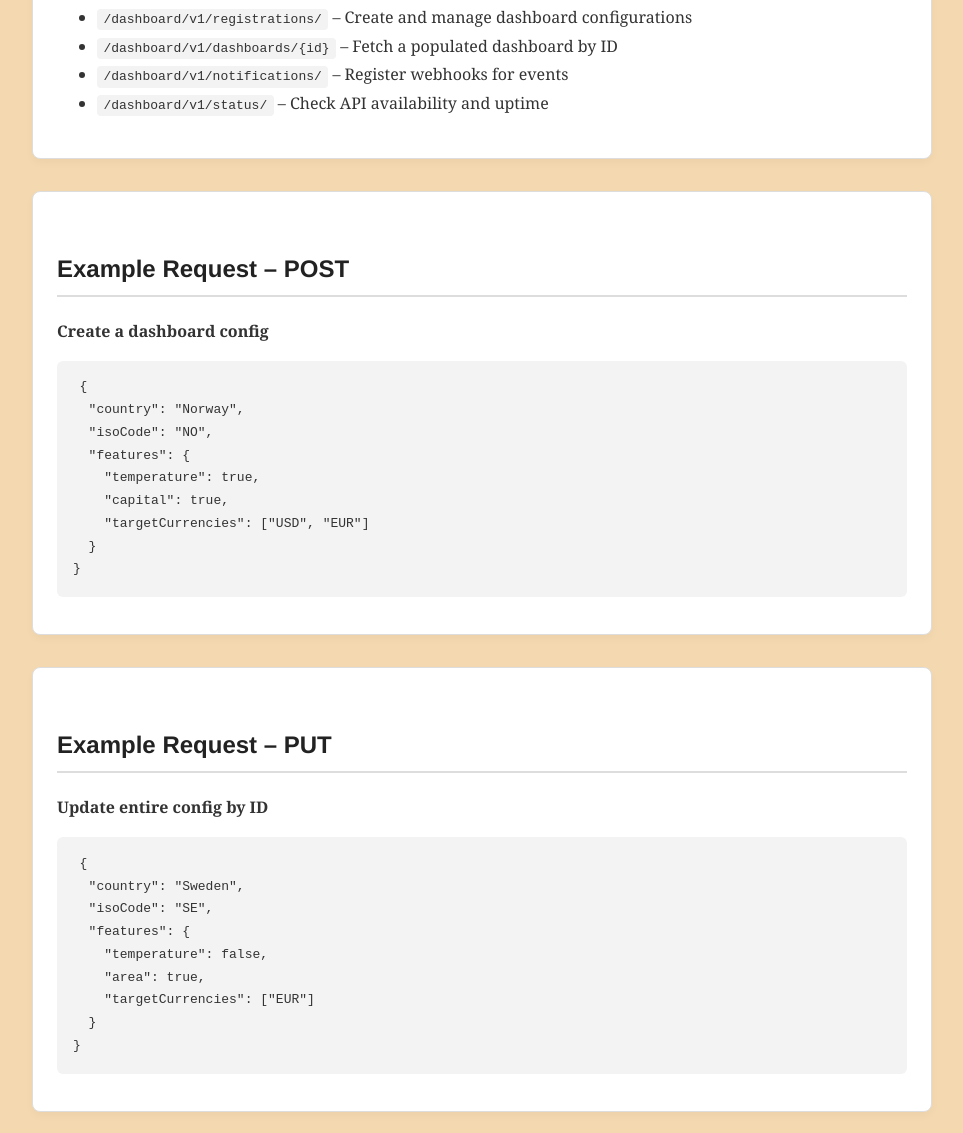
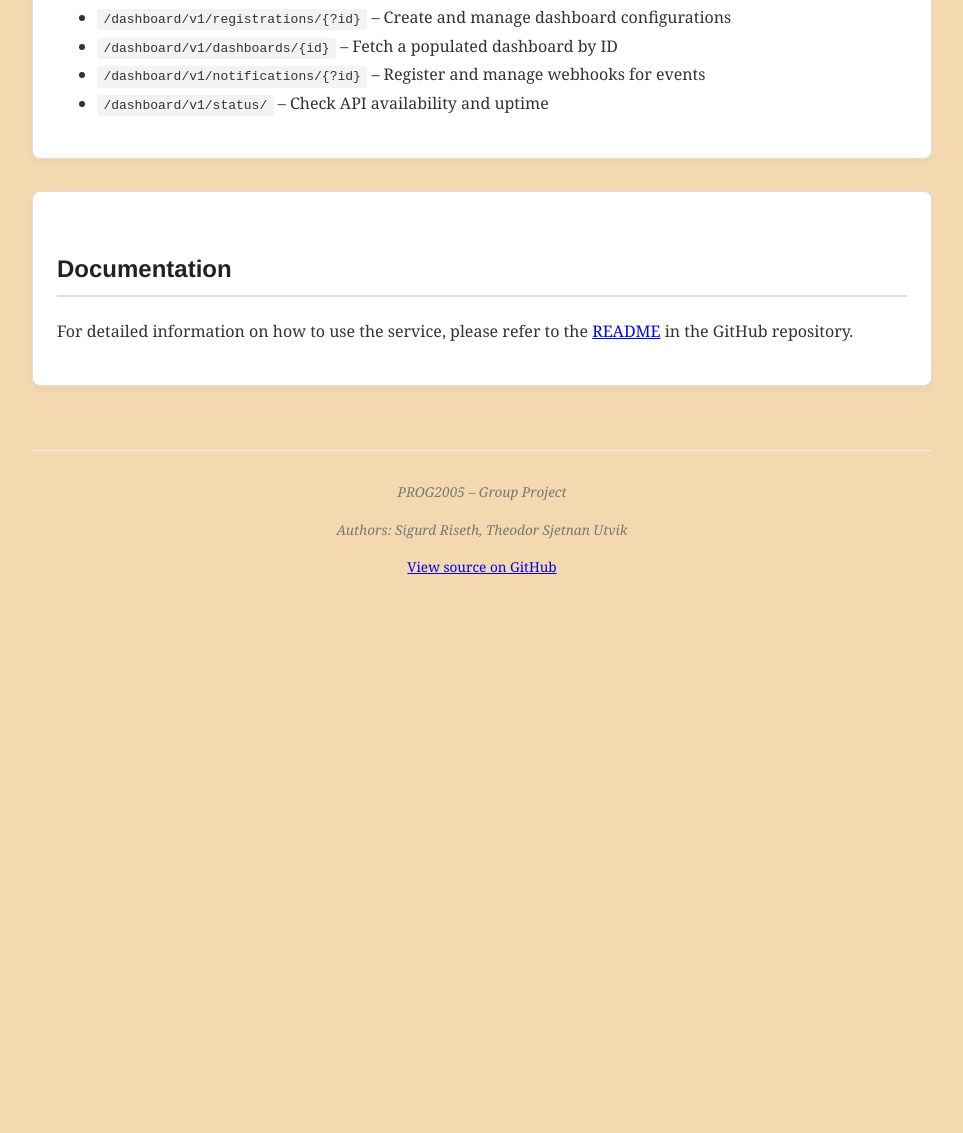
Before and after one commit to SigurdRiseth/CountriesDashboardService, a plain HTML site: page static/index.html in a window 1280 px wide. Shown: the part 359-1492 px from the top of the page, without its empty margins (158-1121 px from the left). After the commit the page ends 999 px from the top, so only its background shows below. Drawn offline with Linux system fonts and the light colour scheme.

Commit message:
Changed index.html to link to README for instructions.

```diff
--- a/static/index.html
+++ b/static/index.html
@@ -61,39 +61,16 @@
 <section>
   <h2>Endpoints</h2>
   <ul>
-        <li><code>/dashboard/v1/registrations/</code> – Create and manage dashboard configurations</li>
+    <li><code>/dashboard/v1/registrations/{?id}</code> – Create and manage dashboard configurations</li>
     <li><code>/dashboard/v1/dashboards/{id}</code> – Fetch a populated dashboard by ID</li>
-        <li><code>/dashboard/v1/notifications/</code> – Register webhooks for events</li>
+    <li><code>/dashboard/v1/notifications/{?id}</code> – Register and manage webhooks for events</li>
     <li><code>/dashboard/v1/status/</code> – Check API availability and uptime</li>
   </ul>
 </section>
 
 <section>
-    <h2>Example Request – POST</h2>
-    <p><strong>Create a dashboard config</strong></p>
-    <pre><code>{
-  "country": "Norway",
-  "isoCode": "NO",
-  "features": {
-    "temperature": true,
-    "capital": true,
-    "targetCurrencies": ["USD", "EUR"]
-  }
-}</code></pre>
-</section>
-
-<section>
-    <h2>Example Request – PUT</h2>
-    <p><strong>Update entire config by ID</strong></p>
-    <pre><code>{
-  "country": "Sweden",
-  "isoCode": "SE",
-  "features": {
-    "temperature": false,
-    "area": true,
-    "targetCurrencies": ["EUR"]
-  }
-}</code></pre>
+  <h2>Documentation</h2>
+  <p>For detailed information on how to use the service, please refer to the <a href="https://github.com/SigurdRiseth/CountriesDashboardService/blob/main/README.md" target="_blank">README</a> in the GitHub repository.</p>
 </section>
 
 <footer>
```
Lines whose indentation alone changed are shown as unchanged.
